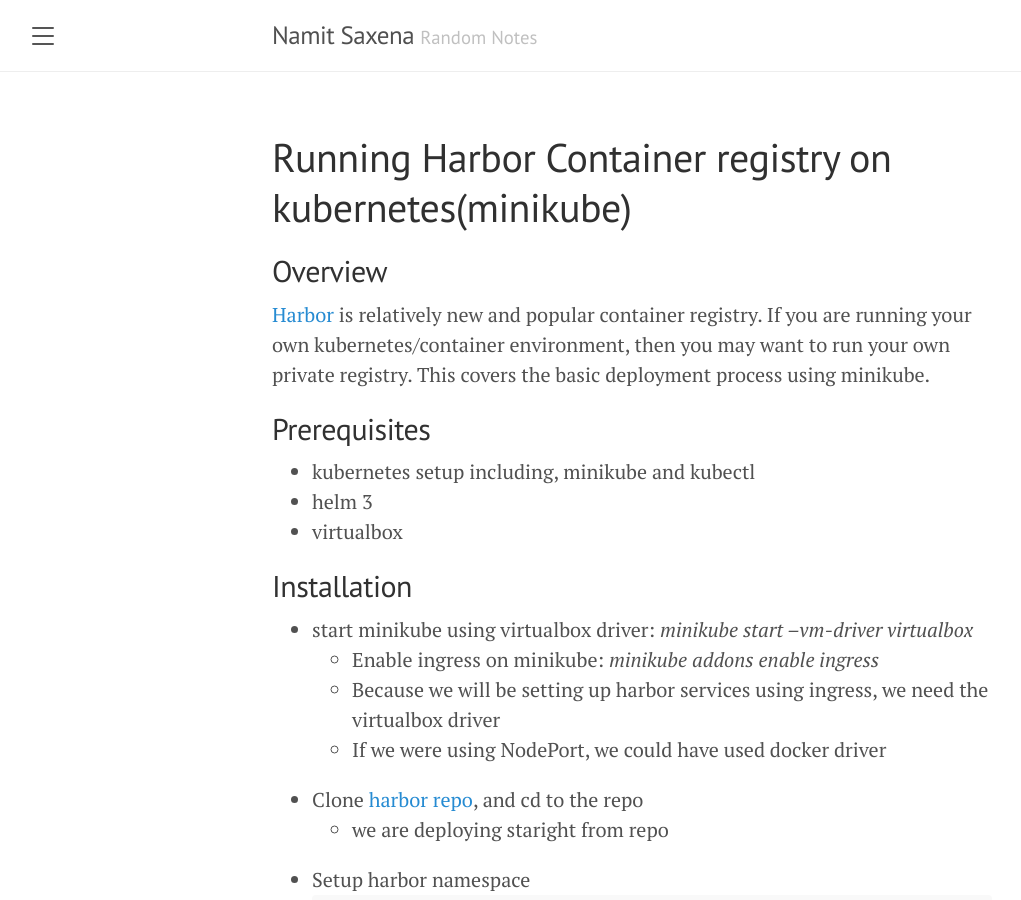
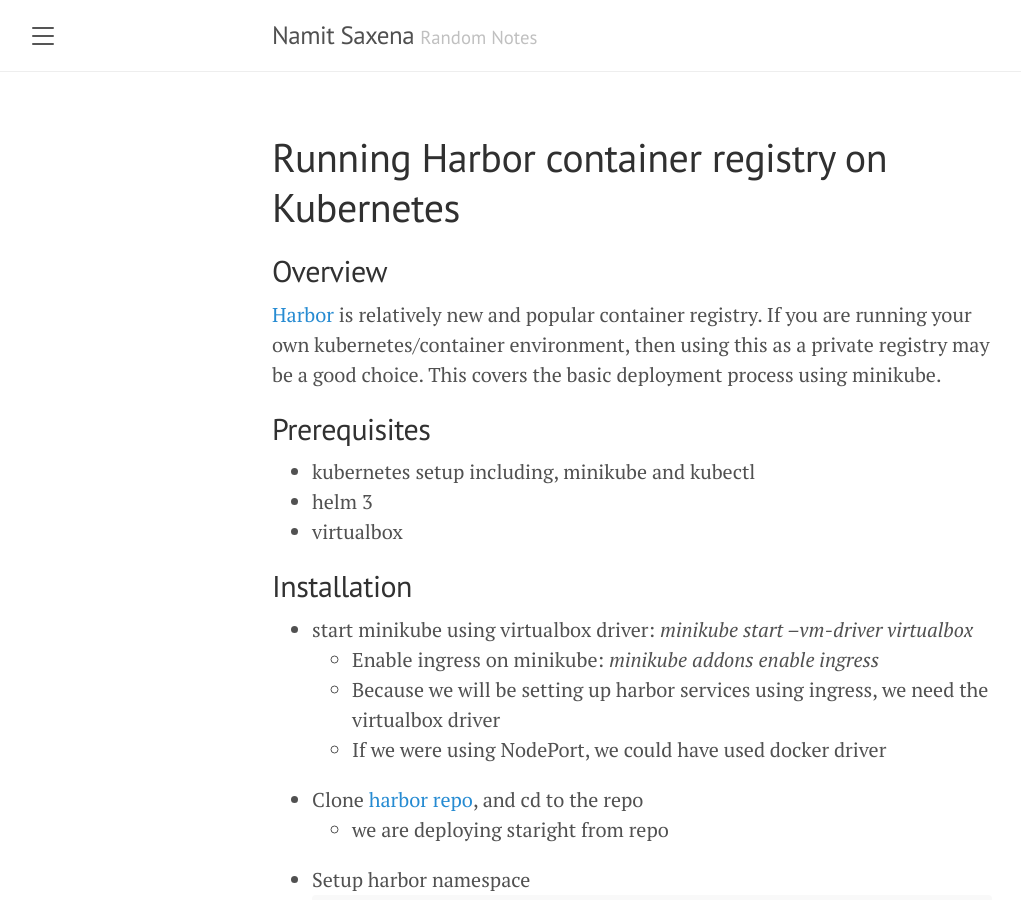
Before and after one commit to namitsaxena/namitsaxena.github.io, a Jekyll site: the page built from blog/_posts/2020-08-14-harbor-minikube.md, in a window 1280 px wide and 900 px high. Shown: the whole window, without its empty margins (8-1029 px from the left). Built offline with Jekyll 4.4.1, drawn with Linux system fonts in a browser that asks for light colours; nearby versions of some CDN libraries; comment, search, counter and statistics services are not loaded.

Commit message:
Create 2020-08-14-harbor-minikube.md

```diff
--- a/blog/_posts/2020-08-14-harbor-minikube.md
+++ b/blog/_posts/2020-08-14-harbor-minikube.md
@@ -1,13 +1,13 @@
 ---
 layout: page
-title: Running Harbor Container registry on kubernetes(minikube)
+title: Running Harbor container registry on Kubernetes
 categories: [tech]
 tags: [tech, kubernetes, harbor]
 comments: true
 ---
 
 ## Overview
-[Harbor](https://goharbor.io/) is relatively new and popular container registry. If you are running your own kubernetes/container environment, then you may want to run your own private registry. This covers the basic deployment process using minikube.
+[Harbor](https://goharbor.io/) is relatively new and popular container registry. If you are running your own kubernetes/container environment, then using this as a private registry may be a good choice. This covers the basic deployment process using minikube.
 
 ## Prerequisites
 * kubernetes setup including, minikube and kubectl
```
